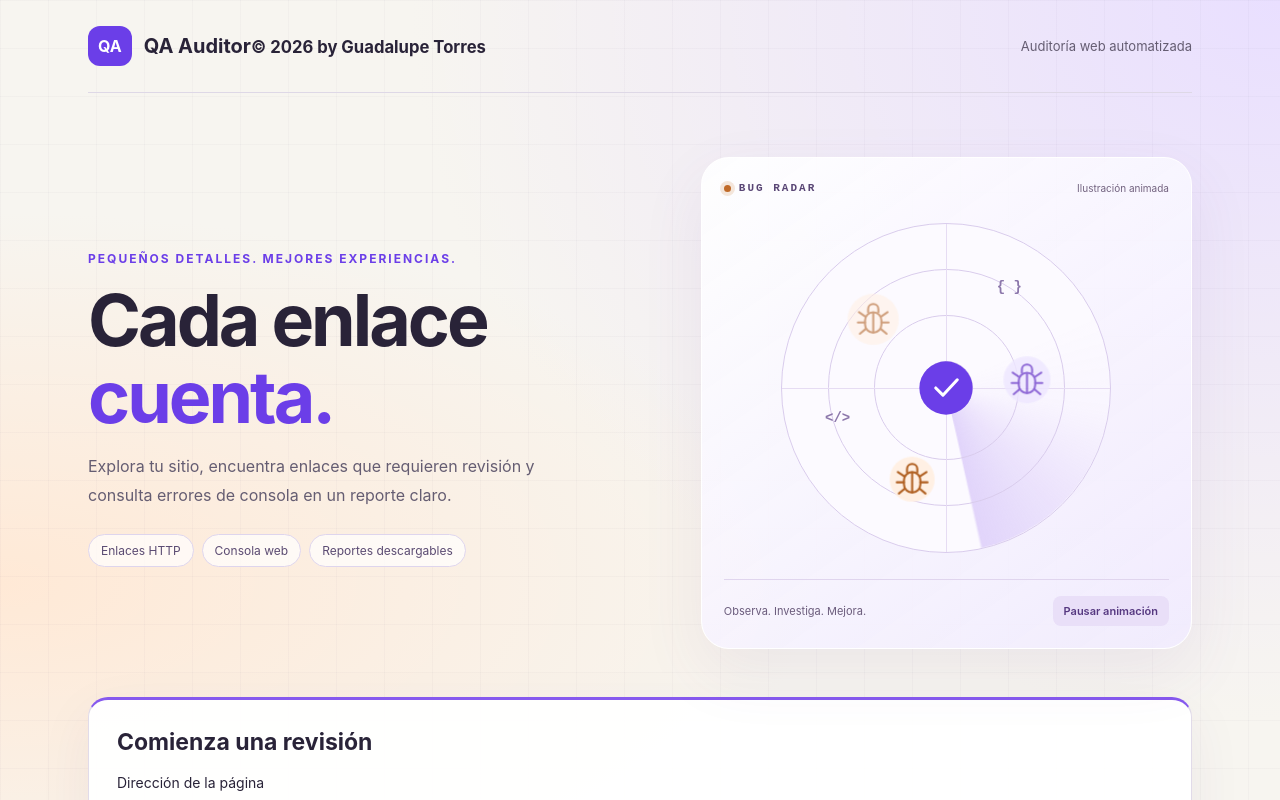
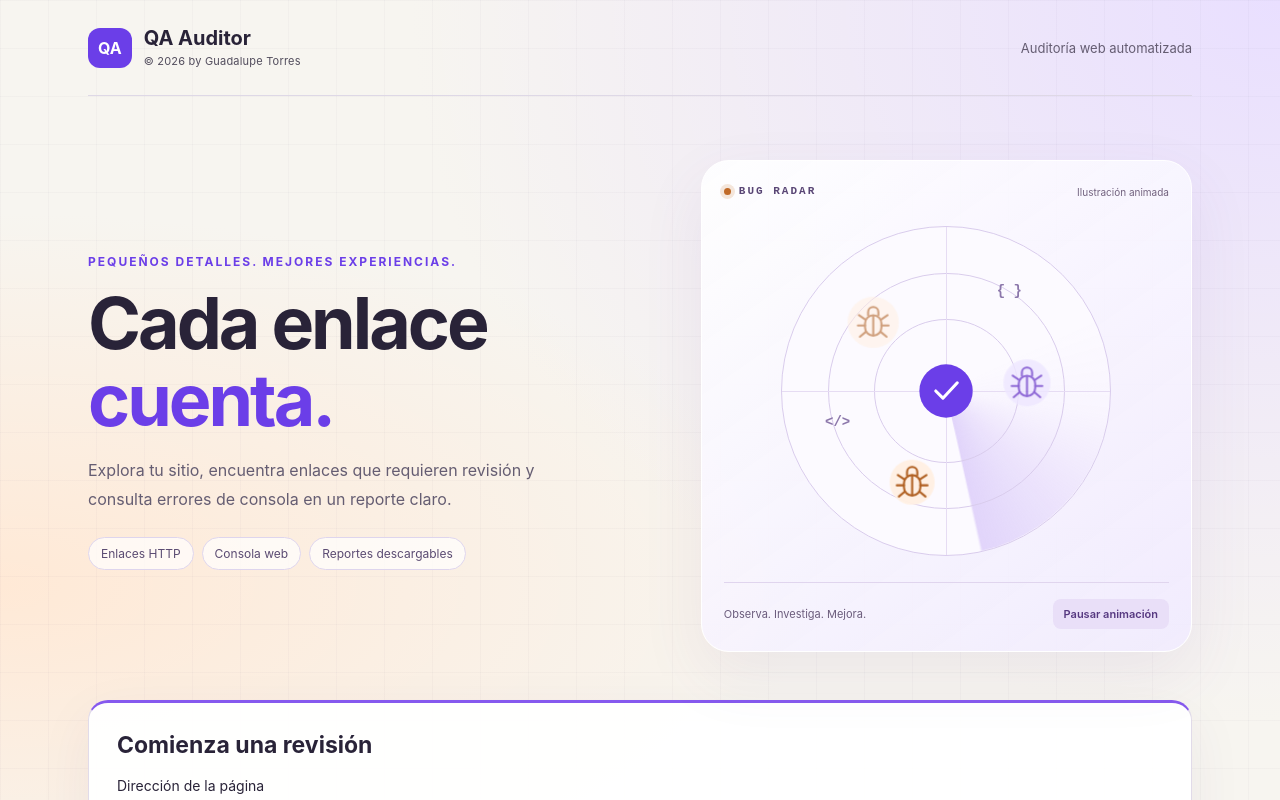
Before and after one commit to GuadalupeTorres-TI/qa-saas-frontend, a React (Vite) app: page / in a window 1280 px wide. Shown: the top 800 px of the page. Built offline with nearby package versions, Linux system fonts and the light colour scheme.

Commit message:
Update index.css

```diff
--- a/src/index.css
+++ b/src/index.css
@@ -427,4 +427,20 @@ footer { padding: 36px 0; margin-top: 40px; border-top: 1px solid #263750; font-
   .stat { transition: none !important; }
   .stat:hover { transform: none; }
   .motion-button { display: none; }
+
 }
+
+.brand-text {
+  display: flex;
+  flex-direction: column;
+  gap: 4px;
+}
+
+.brand-copyright {
+  font-size: 11px;
+  font-weight: 400;
+  line-height: 1.4;
+  letter-spacing: 0.2px;
+  color: inherit;
+  opacity: 0.8;
+}
```
